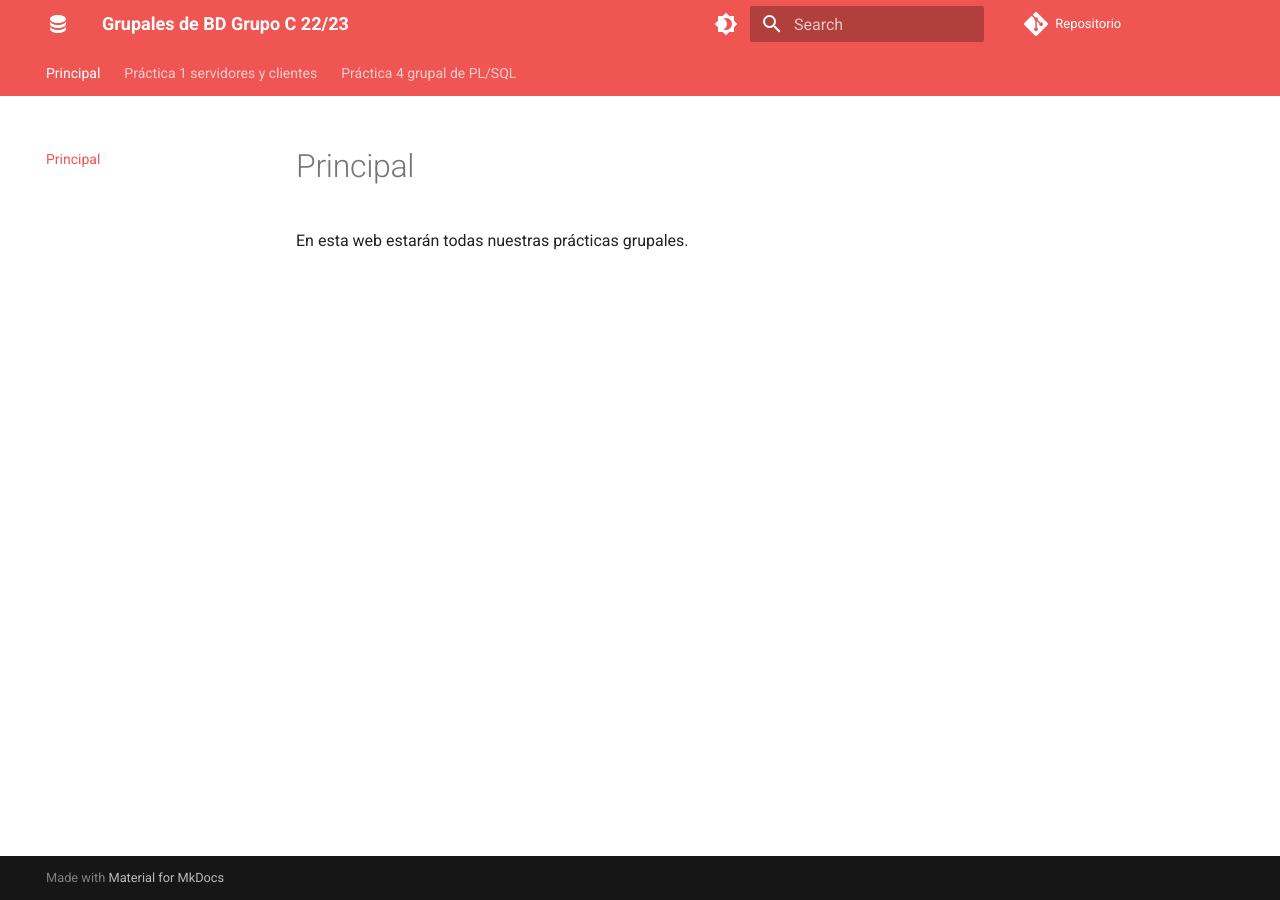
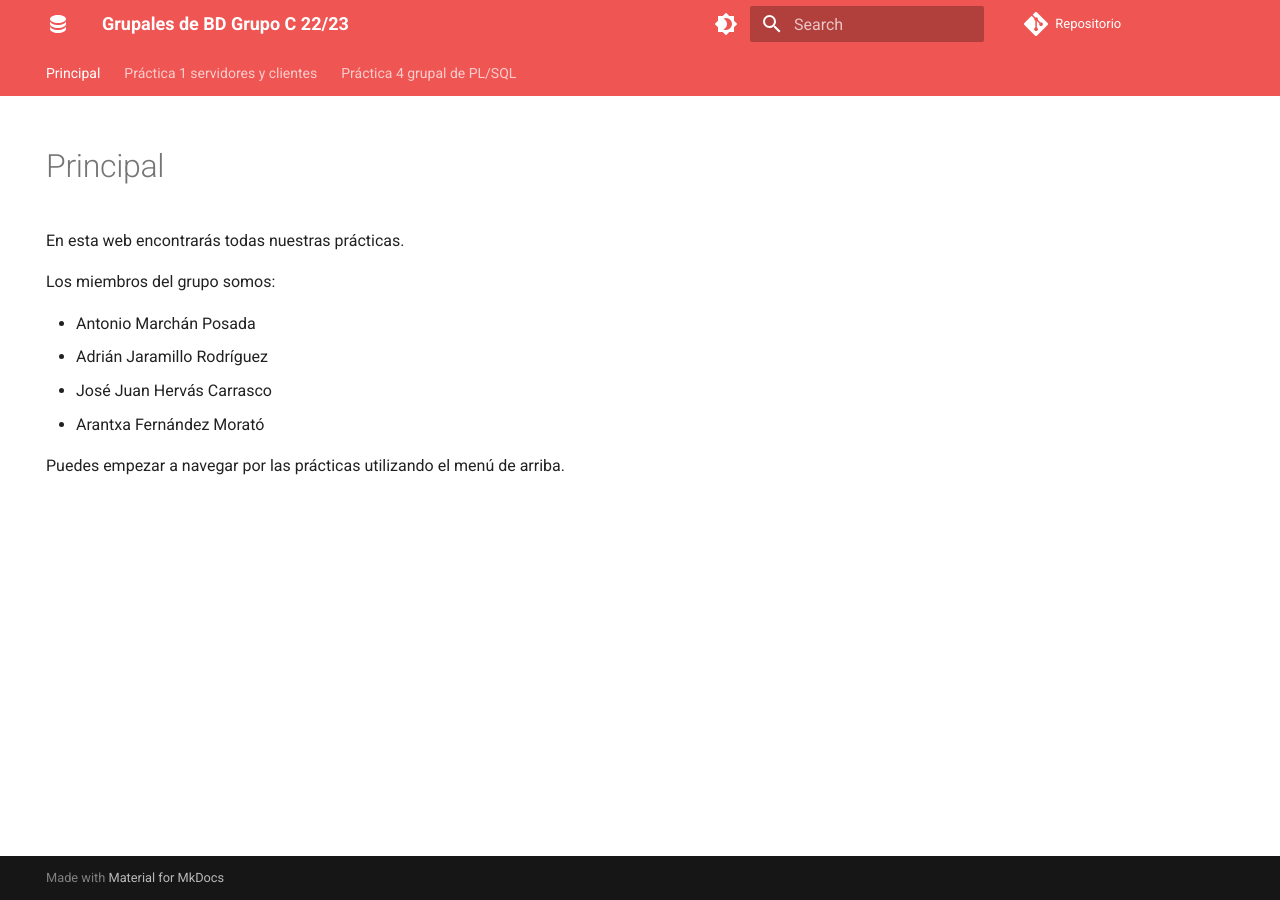
Before and after one commit to adriasir123/grupalesbdc, an MkDocs documentation site: the page built from docs/index.md, in a window 1280 px wide. Built offline with MkDocs 1.6.1 and Material for MkDocs 9.7.7, drawn with Linux system fonts in a browser that asks for light colours; comment, search, counter and statistics services are not loaded.

Commit message:
fino filipino

```diff
--- a/docs/index.md
+++ b/docs/index.md
@@ -1,3 +1,18 @@
+---
+hide:
+  - navigation
+  - toc
+---
+
 # Principal
 
-En esta web estarán todas nuestras prácticas grupales.
+En esta web encontrarás todas nuestras prácticas.
+
+Los miembros del grupo somos:
+
+- Antonio Marchán Posada
+- Adrián Jaramillo Rodríguez
+- José Juan Hervás Carrasco
+- Arantxa Fernández Morató
+
+Puedes empezar a navegar por las prácticas utilizando el menú de arriba.
--- a/mkdocs.yml
+++ b/mkdocs.yml
@@ -6,9 +6,11 @@ theme:
     - content.code.annotate
     - navigation.tabs
     - navigation.sections
+    - navigation.top
   icon:
     logo: material/database
     repo: simple/git
+  favicon: material/database
   palette:
     - scheme: default
       primary: red
```
Also changed, not shown: docs/p4-grupal-plsql/pasos-previos.md (+1 -6 lines).
